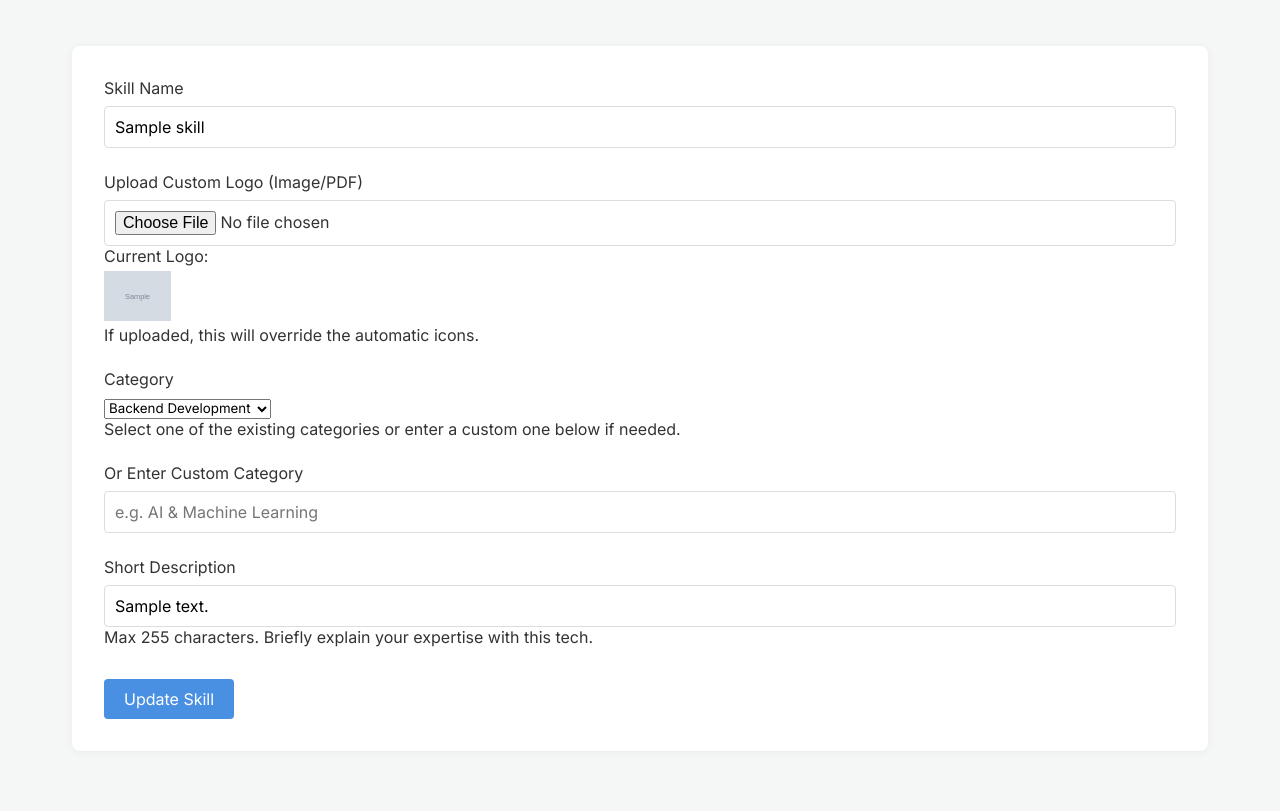
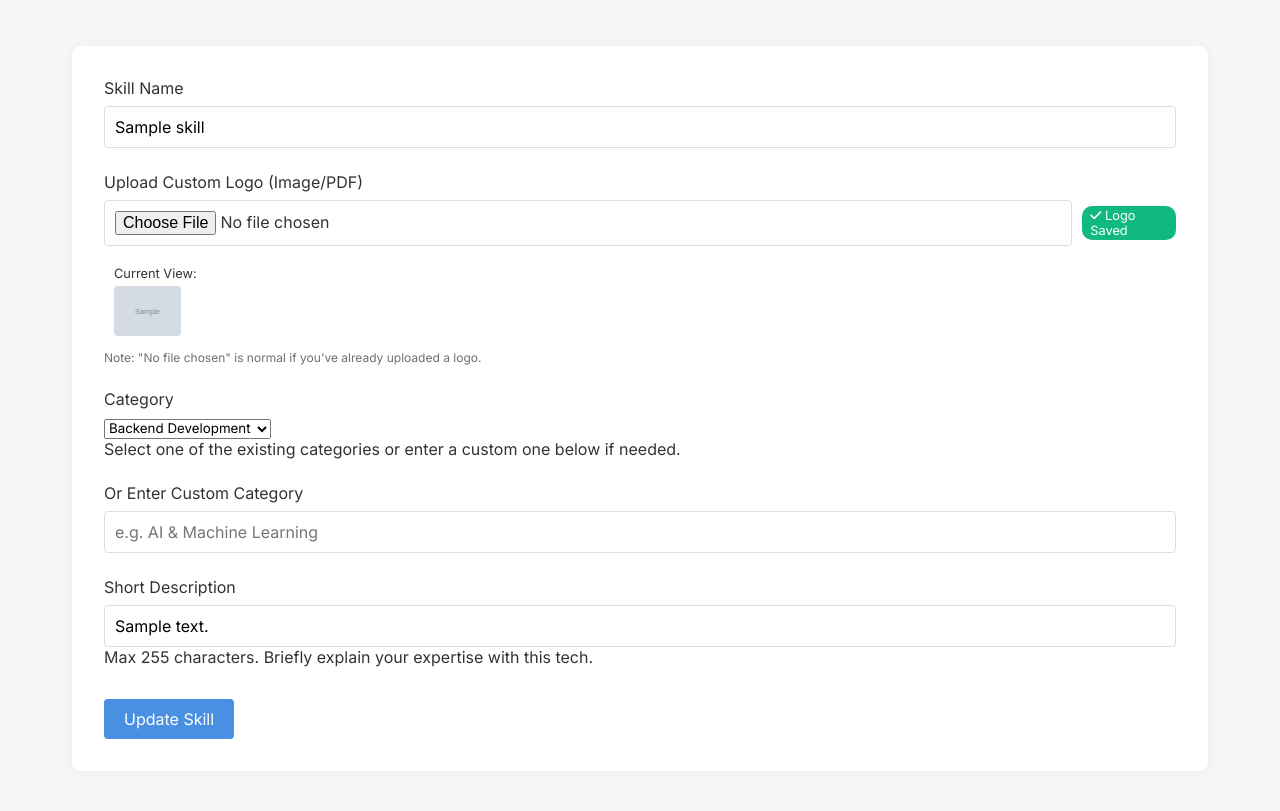
Before and after one commit to MohammedNazmi13/Portfolio, a Flask app: page /admin/skill/edit/1 in a window 1280 px wide. Shown: the part 162-973 px from the top of the page. Before the commit the page ends 919 px from the top, so only its background shows below. Run offline with Flask 3, Linux system fonts and the light colour scheme; the visitor is signed in with stand-in values (Sample User, id 1); tables that the repository leaves empty hold one stand-in row (values such as "Sample post"); grey boxes marked "Sample" are stand-in pictures.

Commit message:
Add visual upload confirmation and robust Base64 fallback

```diff
--- a/templates/admin/skill_form.html
+++ b/templates/admin/skill_form.html
@@ -19,18 +19,25 @@
 
         <div class="form-group">
             <label for="skill_logo">Upload Custom Logo (Image/PDF)</label>
-            <input type="file" id="skill_logo" name="skill_logo" accept="image/*,.pdf">
+            <div class="file-upload-wrapper" style="display: flex; align-items: center; gap: 10px;">
+                <input type="file" id="skill_logo" name="skill_logo" accept="image/*,.pdf">
+                {% if skill and skill.image_url %}
+                <span class="badge" style="background: #10b981; color: white; padding: 2px 8px; border-radius: 10px; font-size: 0.8rem;">
+                    <i class="fas fa-check"></i> Logo Saved
+                </span>
+                {% endif %}
+            </div>
             {% if skill and skill.image_url %}
-                <div class="current-logo">
-                    <p>Current Logo:</p>
-                    {% if skill.image_url.endswith('.pdf') %}
-                        <a href="{{ skill.image_url }}" target="_blank">View PDF Logo</a>
+                <div class="current-logo" style="margin-top: 10px; padding: 10px; background: rgba(255,255,255,0.05); border-radius: 4px;">
+                    <p style="font-size: 0.8rem; margin-bottom: 5px;">Current View:</p>
+                    {% if '.pdf' in skill.image_url.lower() %}
+                        <a href="{{ skill.image_url }}" target="_blank" style="color: #00ffaa;"><i class="fas fa-file-pdf"></i> View PDF Logo</a>
                     {% else %}
-                        <img src="{{ skill.image_url }}" alt="{{ skill.name }}" style="max-height: 50px; margin-top: 5px;">
+                        <img src="{{ skill.image_url }}" alt="{{ skill.name }}" style="max-height: 50px; border-radius: 4px;">
                     {% endif %}
                 </div>
             {% endif %}
-            <p class="help-text">If uploaded, this will override the automatic icons.</p>
+            <p class="help-text" style="font-size: 0.75rem; opacity: 0.7;">Note: "No file chosen" is normal if you've already uploaded a logo.</p>
         </div>
 
         <div class="form-group">
```
Also changed, not shown: templates/admin/project_form.html (+12 -5 lines), templates/admin/site_settings.html (+12 -2 lines), utils/storage.py (+20 -18 lines).
